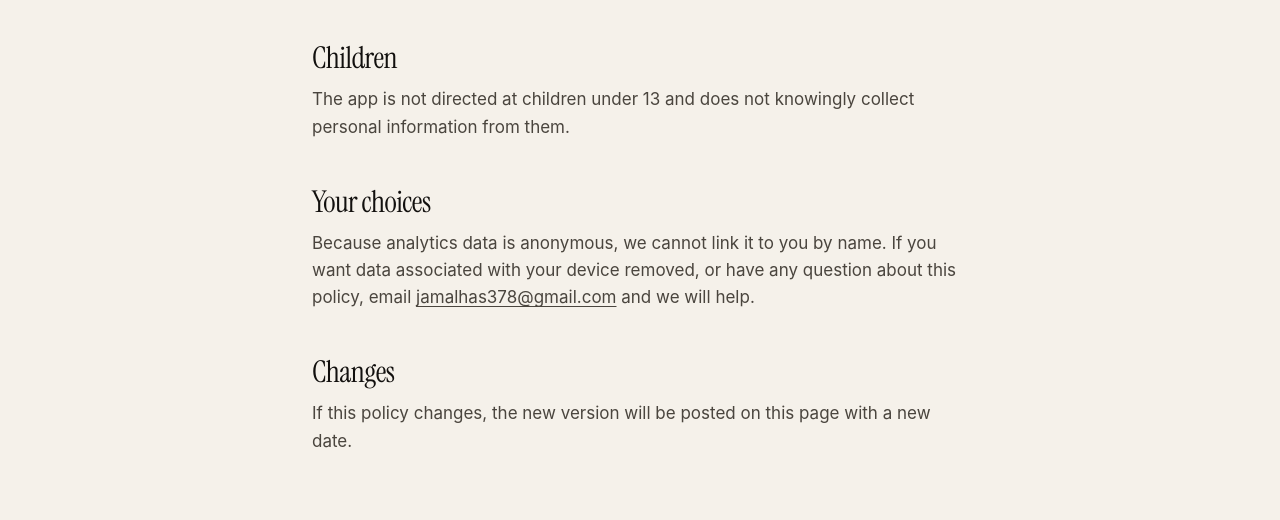
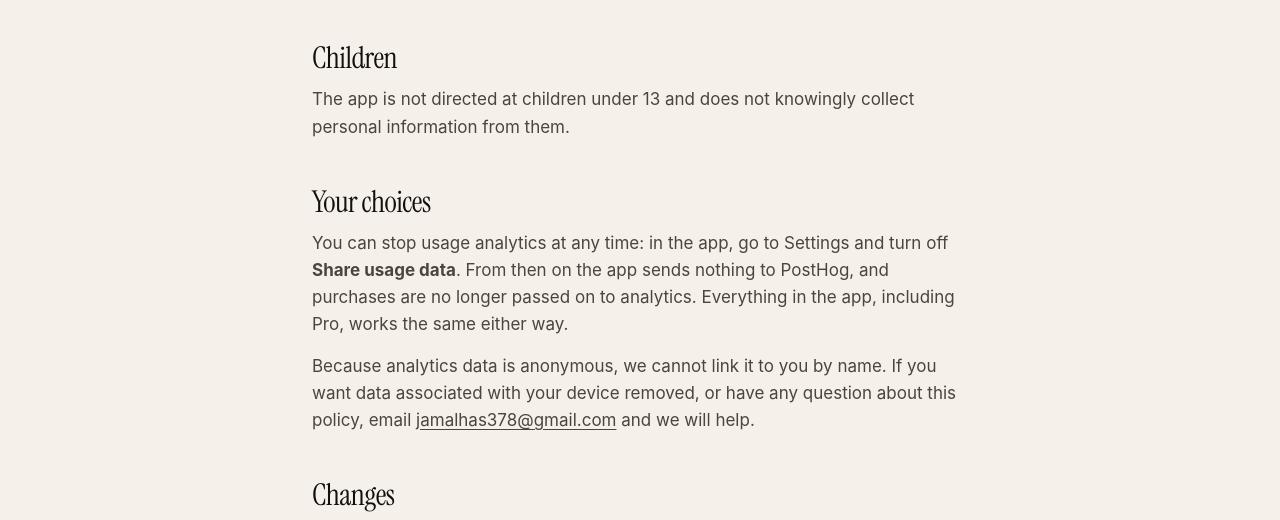
Before and after one commit to jamalhas378/merchform-site, a plain HTML site: page privacy.html in a window 1280 px wide. Shown: the part 1889-2409 px from the top of the page. Drawn offline with Linux system fonts and the light colour scheme; a web font is replaced by a local one.

Commit message:
Privacy: how to turn off usage analytics
Co-Authored-By: Claude Opus 5.5 <noreply@anthropic.com>

```diff
--- a/privacy.html
+++ b/privacy.html
@@ -74,6 +74,7 @@
     <p>The app is not directed at children under 13 and does not knowingly collect personal information from them.</p>
 
     <h2>Your choices</h2>
+    <p>You can stop usage analytics at any time: in the app, go to Settings and turn off <b>Share usage data</b>. From then on the app sends nothing to PostHog, and purchases are no longer passed on to analytics. Everything in the app, including Pro, works the same either way.</p>
     <p>Because analytics data is anonymous, we cannot link it to you by name. If you want data associated with your device removed, or have any question about this policy, email <a href="mailto:jamalhas378@gmail.com">jamalhas378@gmail.com</a> and we will help.</p>
 
     <h2>Changes</h2>
```
